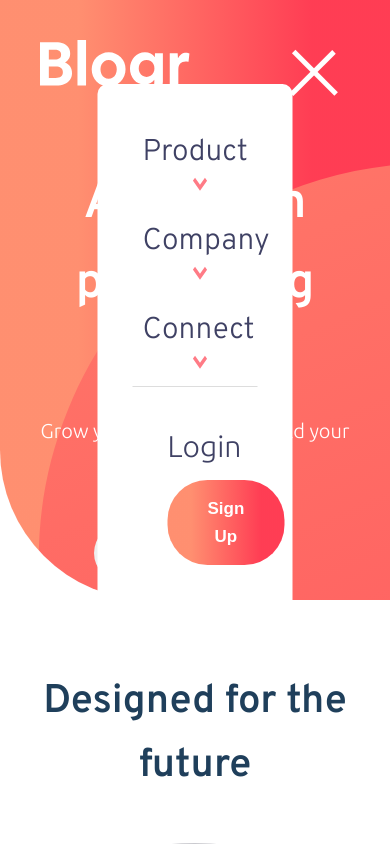
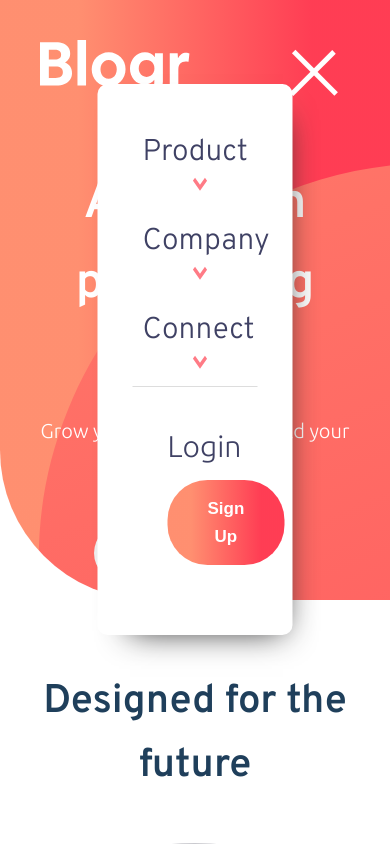
Before and after one commit to akshay488/blog, a plain HTML site: page index.html in a window 390 px wide. Both pictures are taken after a click on the element 320 px from the left and 72 px from the top of the page. Shown: the top 844 px of the page. Drawn offline with Linux system fonts and the light colour scheme.

Commit message:
shadow for popup

```diff
--- a/mediaQueries.css
+++ b/mediaQueries.css
@@ -35,6 +35,9 @@
     top: 10%;
     left: 50%;
     transform:translateX(-50%);
+    -webkit-box-shadow: 11px 16px 31px -20px rgba(32,32,33,1);
+    -moz-box-shadow: 11px 16px 31px -20px rgba(32,32,33,1);
+    box-shadow: 11px 16px 31px -20px rgba(32,32,33,1);
     overflow-y: hidden;
     z-index:2;
   }
```
